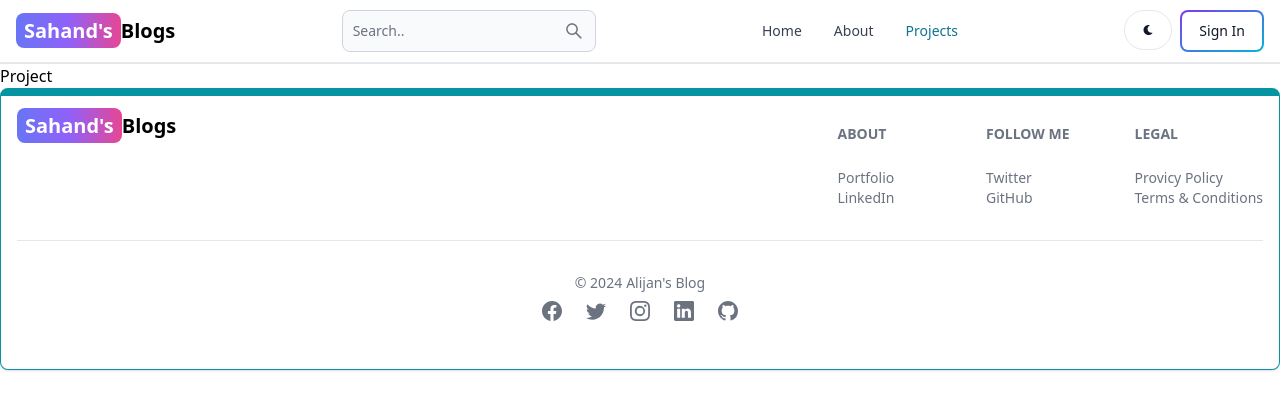
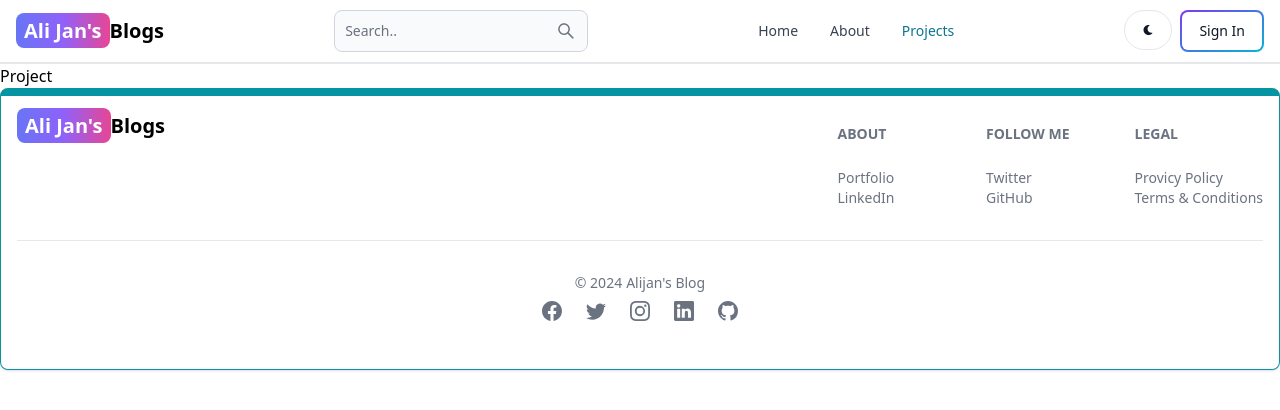
Before and after one commit to rahimialijan/Mern-Blog-App, a React (Vite) app in the folder client/: page /projects in a window 1280 px wide. Shown: the top 410 px of the page. Built offline with nearby package versions, Linux system fonts and the light colour scheme.

Commit message:
fix the logo issue

```diff
--- a/client/src/Components/Footer/FooterCom.tsx
+++ b/client/src/Components/Footer/FooterCom.tsx
@@ -13,7 +13,7 @@ function FooterCom() {
               className="self-center whitespace-nowrap text-lg sm:text-xl font-semibold dark:text-white"
             >
               <span className="px-2 py-1 bg-gradient-to-r from-indigo-500 via-purple-500 to-pink-500 rounded-lg text-white">
-                Sahand's
+                Ali Jan's
               </span>
               Blogs
             </Link>
--- a/client/src/Components/Header.tsx
+++ b/client/src/Components/Header.tsx
@@ -12,7 +12,7 @@ function Header() {
         className="self-center whitespace-nowrap text-sm sm:text-xl font-semibold dark:text-white"
       >
         <span className="px-2 py-1 bg-gradient-to-r from-indigo-500 via-purple-500 to-pink-500 rounded-lg text-white">
-          Sahand's
+          Ali Jan's
         </span>
         Blogs
       </Link>
--- a/client/src/pages/SignUp.tsx
+++ b/client/src/pages/SignUp.tsx
@@ -68,7 +68,7 @@ function singUp() {
         <div className="flex-1">
           <Link to="/" className="font-bold dark:text-white text-4xl">
             <span className="px-2 py-1 bg-gradient-to-r from-indigo-500 via-purple-500 to-pink-500 rounded-lg text-white">
-              Sahand's
+              Ali Jan's
             </span>
             Blogs
           </Link>
```
